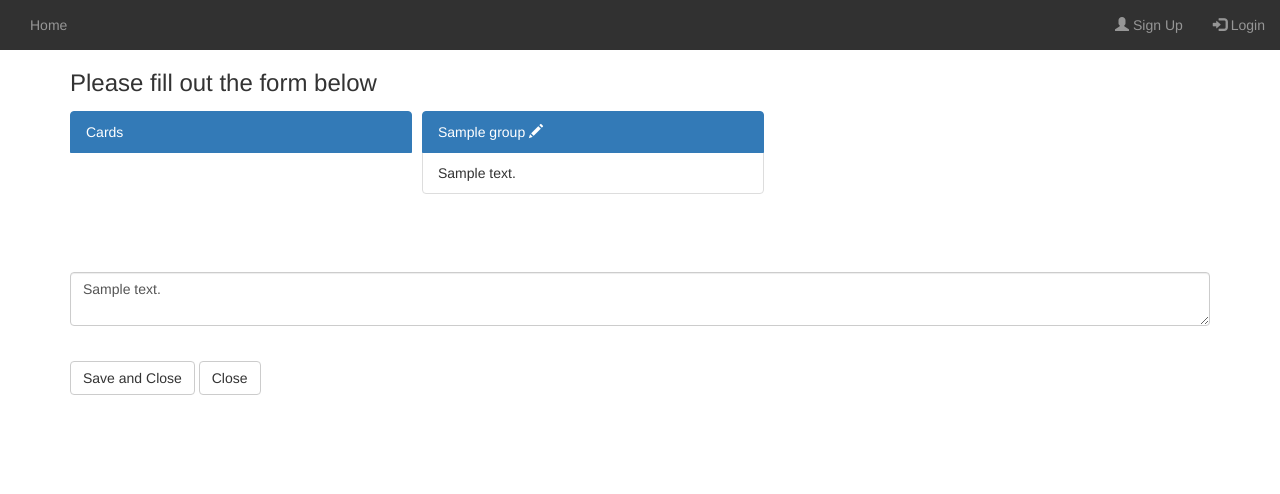
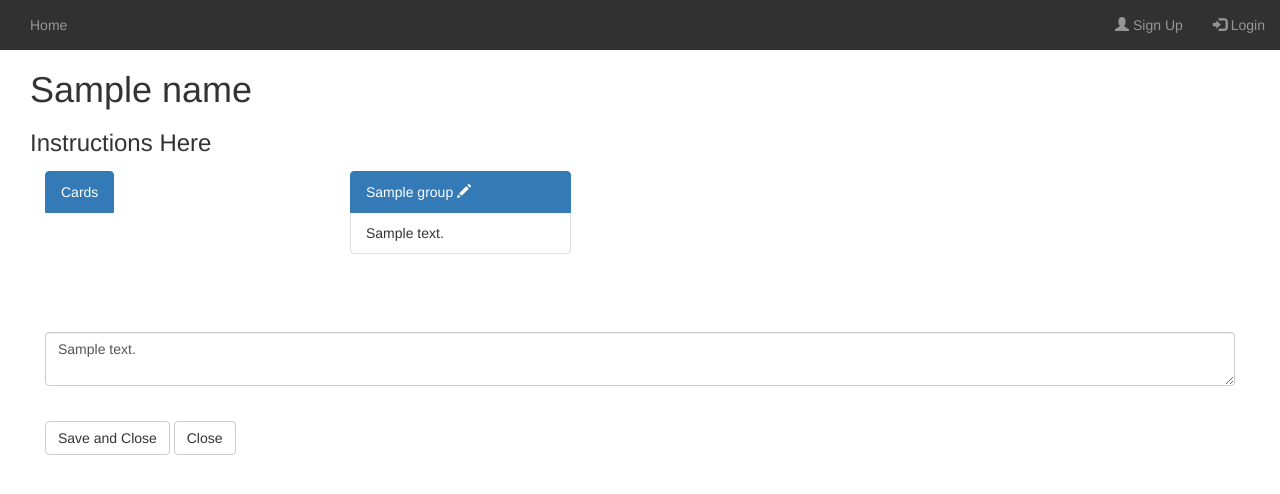
Before and after one commit to bendalll/itech3209, a Django app: template MyDigitalHealth/templates/activity.html in a window 1280 px wide. Shown: the top 494 px of the page. Run offline with Django 3.2, Linux system fonts and the light colour scheme; the template is opened without the code that fills it: most values are stand-ins (such as "Sample title", 1, 10 or a date in 2020); some libraries are stand-ins or nearby versions.

Commit message:
Updated CSS and Activity Template to improve visuals with large numbers of cards

```diff
--- a/MyDigitalHealth/static/styles/cardsort.css
+++ b/MyDigitalHealth/static/styles/cardsort.css
@@ -8,7 +8,7 @@
 /* Card Containers */
 .cards
 {
-    width: 30%;
+
     min-height: 20px;
     list-style-type: none;
     padding: 5px 0 0 0;
--- a/MyDigitalHealth/templates/activity.html
+++ b/MyDigitalHealth/templates/activity.html
@@ -5,10 +5,12 @@
 	{% load templatetags %}
 	{% if not package_readonly %}<script src="{% static 'scripts/cardsort.js'%}"></script>{% endif %}
     <link href="{% url 'css' package_id %}" rel="stylesheet">
-	<div class="container">
-    <h3>Please fill out the form below</h3>
+	<div class="container-fluid">
+    <h1>{{ name }}</h1>
+        <h3> Instructions Here</h3>
         <form class="form" method="post" action="{% url 'active' package_id %}" onsubmit="return processCards()">
             {% csrf_token %}
+            <div class="col-xs-3">
                 <div class="cards">
                     <li class="list-group-item active">Cards</li>
                     <ul class="list-group connection">
@@ -20,8 +22,10 @@
                         {% endfor %}
                     </ul>
                 </div>
+            </div>
+            <div class="col-xs-9">
                 {% for group in groups %}
-        <div class="cards">
+                    <div class="col-xs-3 cards">
                         <li class="list-group-item active"><span id="group-title"
                                 {% if user_defined_groups and not package_readonly %} onclick="editHeading(this)"
                                 {% endif %} >{{ group.title }}</span>
@@ -38,7 +42,9 @@
                         </ul>
                     </div>
                 {% endfor %}
-        <div class="container row form-group">
+
+            </div>
+            <div class="col-xs-12 form-group">
                     <input id ="id_package_id" type="hidden" name="package_id" value="{{ package_id}}">
                     {% if comments_allowed %}
                         <textarea class="form-control" id="id_comment_text" name="comment"
@@ -46,7 +52,7 @@
                                   placeholder="Feel free to add any comments">{{ comment }}</textarea><br>
                     {% endif %}
             </div>
-        <div>
+            <div class="col-xs-12 form-group">
                 {% if not package_readonly %}
                     <input type="submit" value="Save and Close" id="id_submit_button" class="btn btn-default"/>
                 {% endif %}
```
Lines whose indentation alone changed are shown as unchanged.
